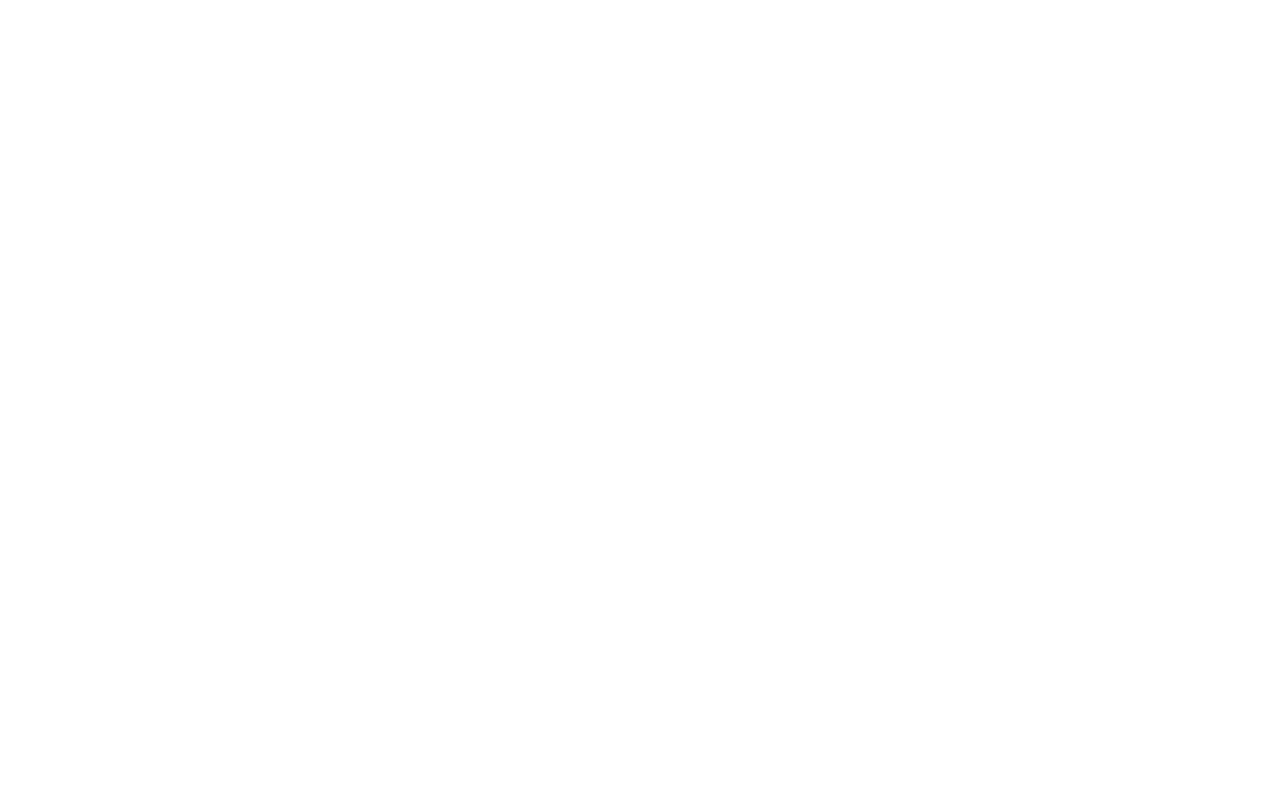
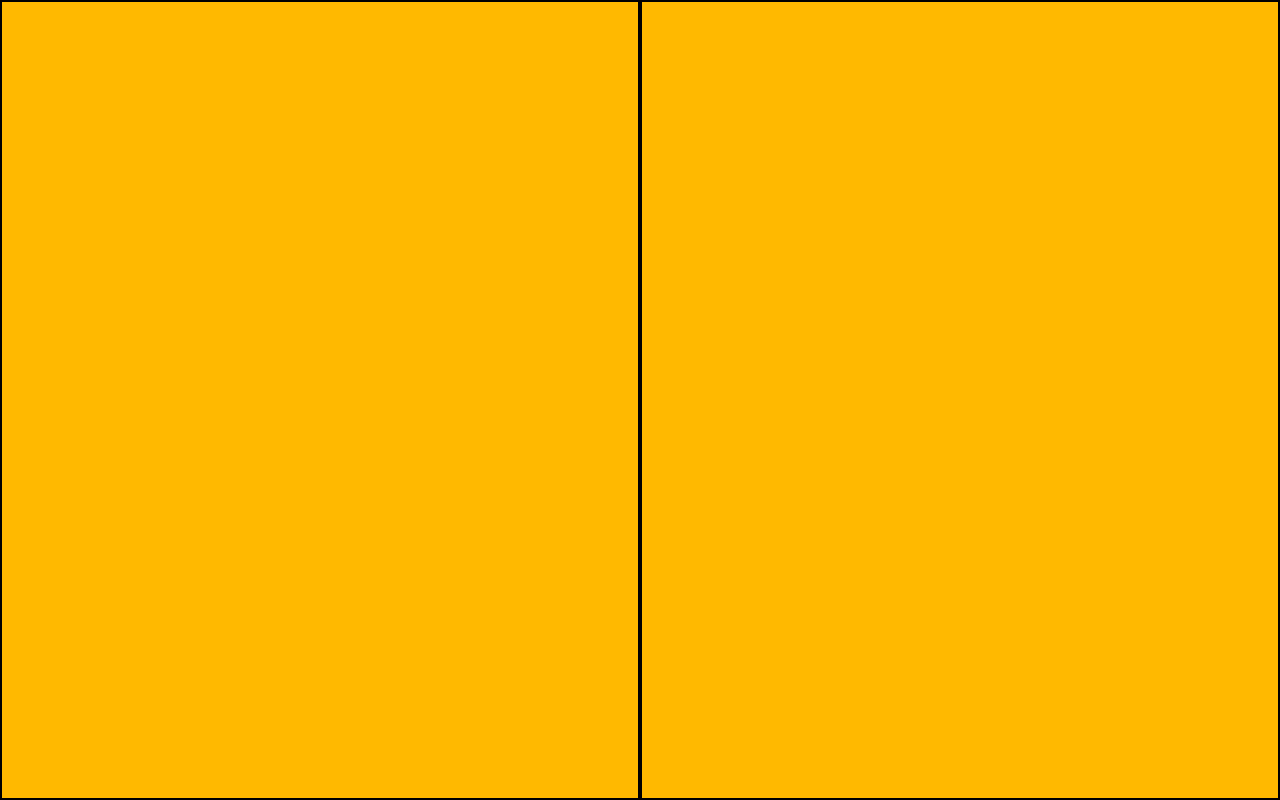
Before and after one commit to GabrielEduria/birthdayshare, a React (Vite) app: page / in a window 1280 px wide. Built offline with nearby package versions, Linux system fonts and the light colour scheme.

Commit message:
push Home Jsx components

```diff
--- a/src/routes/Home.jsx
+++ b/src/routes/Home.jsx
@@ -1,9 +1,16 @@
 
 
+function Home () {
+    return (
+       <section className="w-full h-screen bg-amber-400 flex">
+         <div className="h-full w-1/2 border-2 left-0">
 
-export default function Home () {
-    return (
-        <>
-        </>
+         </div>
+         <div className="h-full w-1/2 border-2">
+
+         </div>
+       </section>
     )
 }
+
+export default Home;
```
